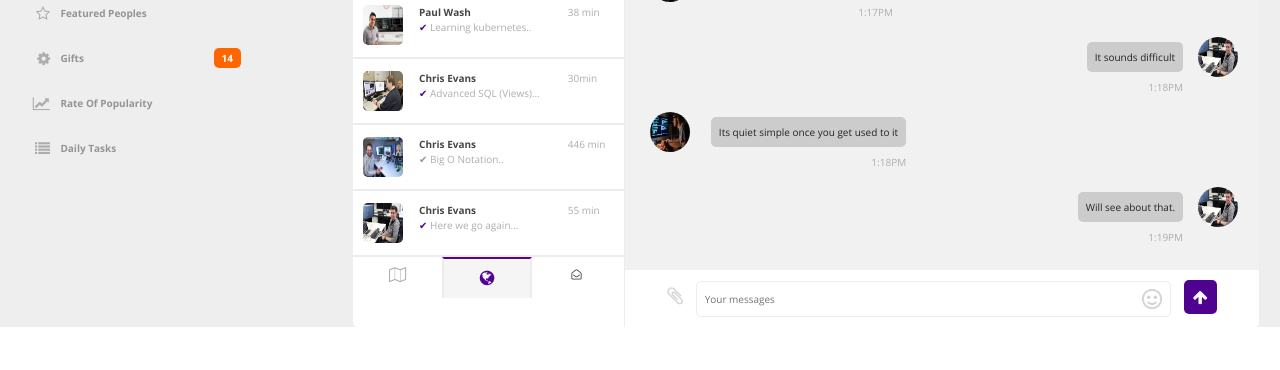
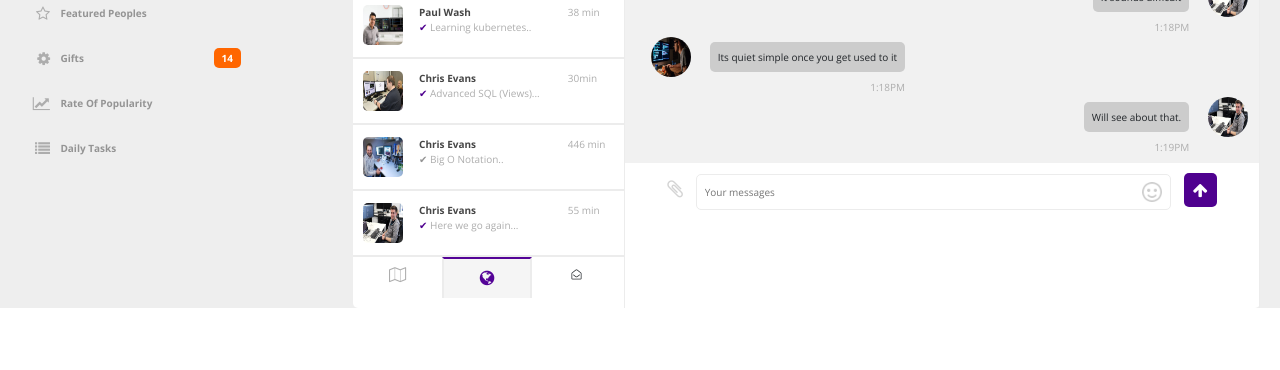
Before and after one commit to kwizl/html-css-capstone, a plain HTML site: page chat-page.html in a window 1280 px wide. Shown: the part 430-800 px from the top of the page. Drawn offline with nearby package versions, Linux system fonts and the light colour scheme.

Commit message:
Rectifying layout for desktop and tablet screens

```diff
--- a/assets/css/pages/chat-page.css
+++ b/assets/css/pages/chat-page.css
@@ -33,12 +33,13 @@
 }
 
 .chat-conversation {
-  padding: 25px 15px 10px 10px;
+  text-align: center;
+  padding: 25px 8px 8px 8px;
 }
 
 .chat-conversation li {
   list-style: none;
-  padding: 15px 0 15px 0;
+  padding-top: 15px;
 }
 
 .chat-text-container-left .status {
```
